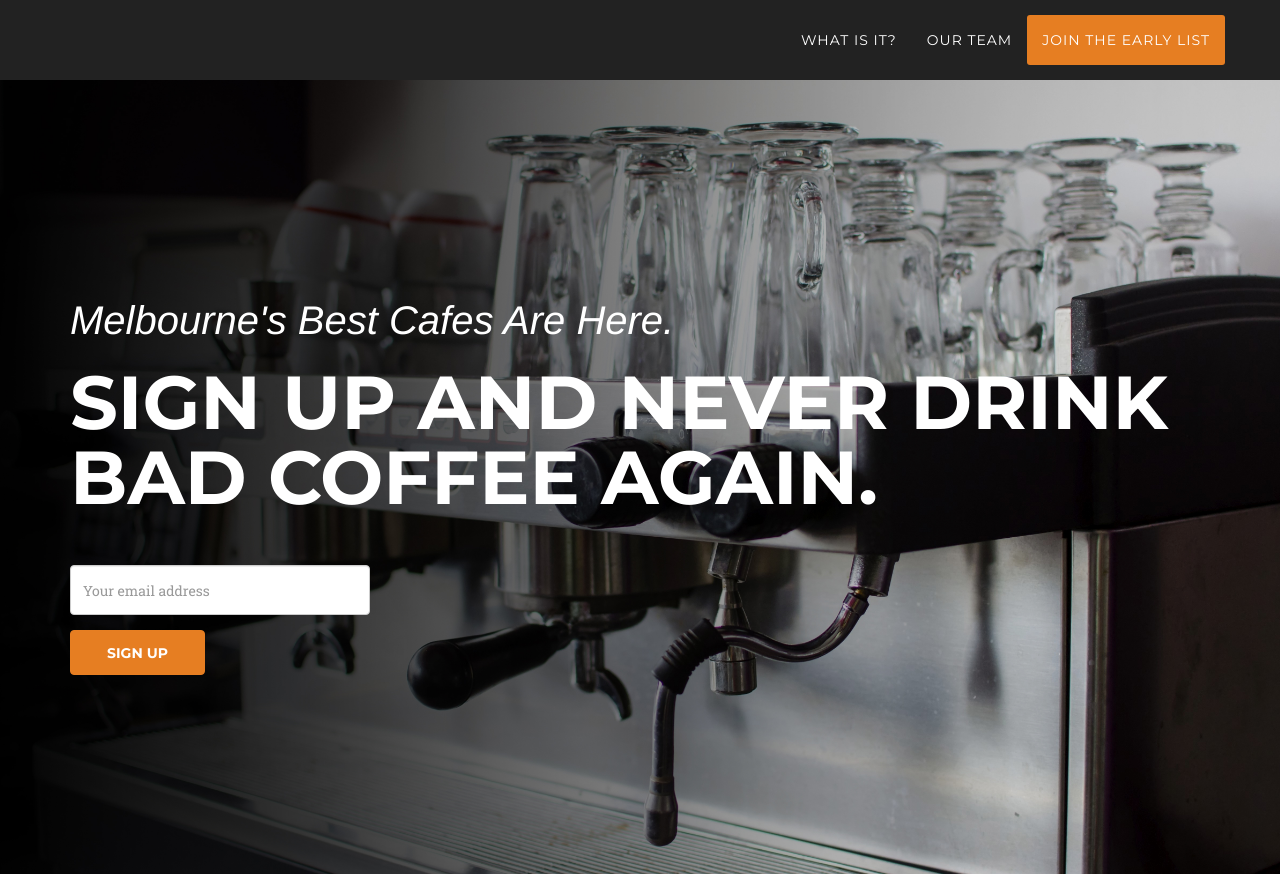
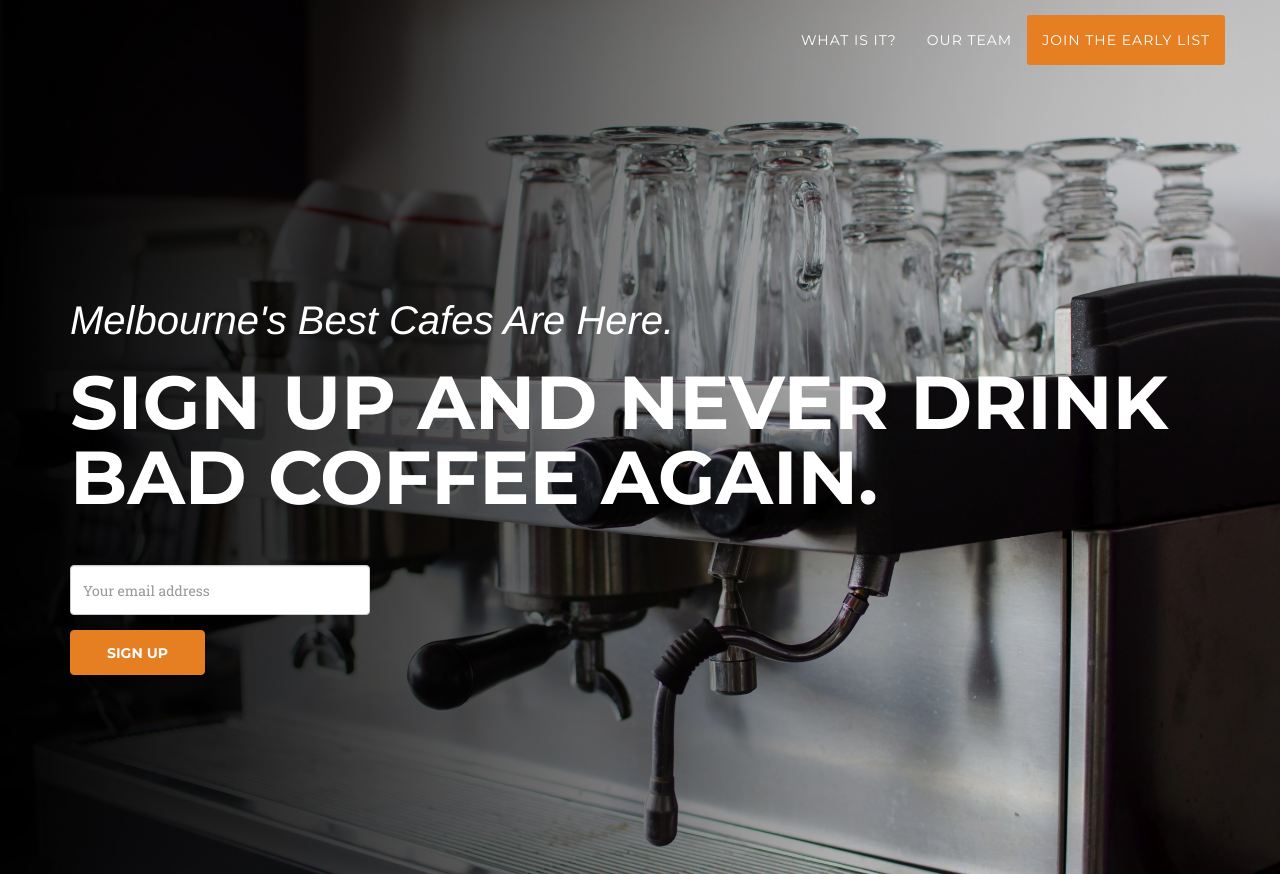
Before and after one commit to HuntsmanLabs/mcc, a Django app: page / in a window 1280 px wide. Shown: the top 874 px of the page. Run offline with Django 3.2, Linux system fonts and the light colour scheme; some libraries are stand-ins or nearby versions; some web fonts are replaced.

Commit message:
Navbar colour update

```diff
--- a/static/css/agency.css
+++ b/static/css/agency.css
@@ -177,7 +177,7 @@ fieldset[disabled] .btn-xl.active {
 
 .navbar-default {
     border-color: transparent;
-    background-color: #222;
+    background-color: transparent;
 }
 .main-content{
     padding-top: 90px;
@@ -244,7 +244,7 @@ fieldset[disabled] .btn-xl.active {
     .navbar-default {
         padding: 15px 0;
         border: 0;
-        background-color: #222;
+        background-color: transparent;
         -webkit-transition: padding .3s;
         -moz-transition: padding .3s;
         transition: padding .3s;
```
